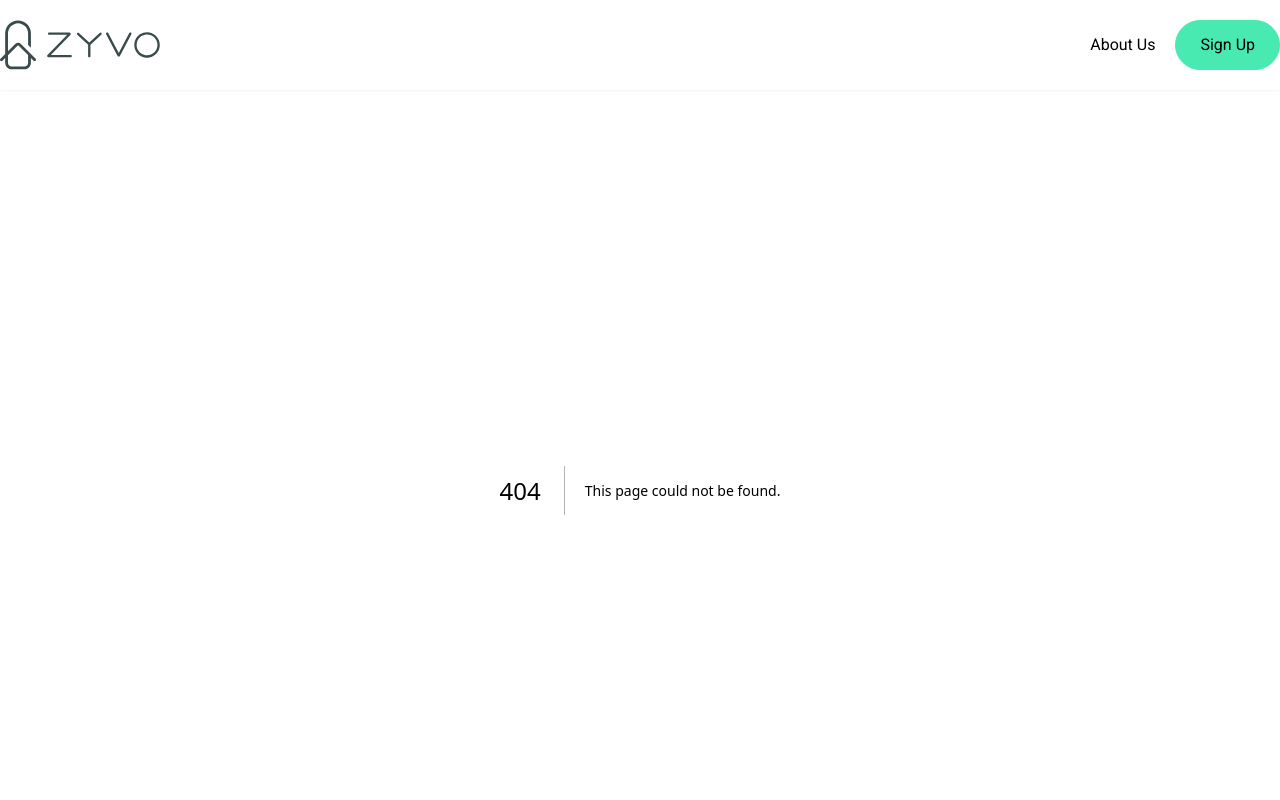
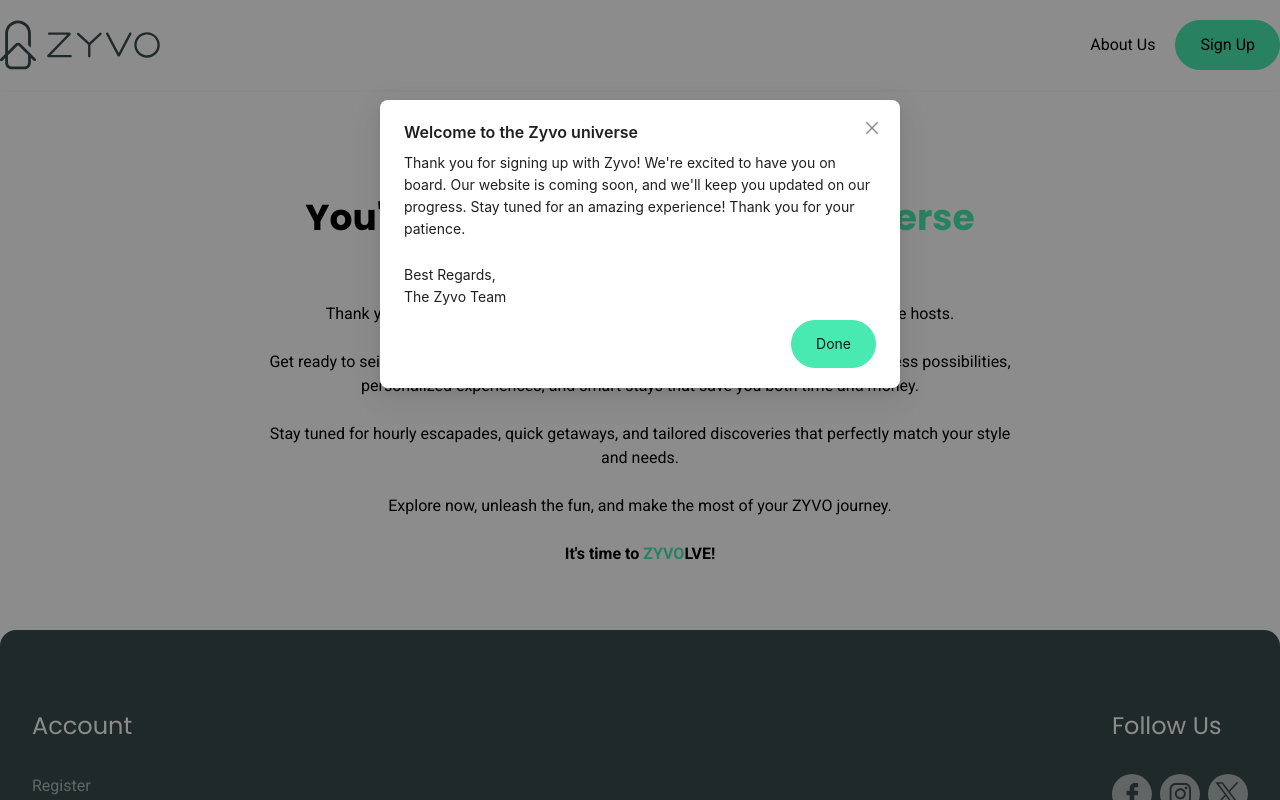
Before and after one commit to stechx1/zyvo-new, a Next.js app: page /welcome in a window 1280 px wide. Before the commit this address had no page. Shown: the top 800 px of the page. Built offline with nearby package versions, Linux system fonts and the light colour scheme; no server answers.

Commit message:
added welcome email

```diff
--- a/app/about/page.jsx
+++ b/app/about/page.jsx
@@ -54,6 +54,7 @@
         />
       </div>
 
+      {isSignedIn && (
         <div
           data-aos='fade-up'
           className='flex flex-col gap-4 my-24 justify-center items-center'
@@ -64,12 +65,11 @@
             MOMENT IS YOURS
           </span>
 
-        {isSignedIn && (
           <Button onClick={() => setSignupModal(true)}>
             Create your ZYVO account
           </Button>
+        </div>
       )}
-      </div>
     </>
   );
 };
--- /dev/null
+++ b/app/api/register/route.js
@@ -0,0 +1,36 @@
+// Import required packages
+import { NextResponse } from 'next/server';
+
+const nodemailer = require('nodemailer');
+
+// Create a transporter with your email service settings
+const transporter = nodemailer.createTransport({
+  service: 'Gmail', // e.g., 'Gmail'
+  auth: {
+    user: process.env.NEXT_PUBLIC_EMAIL,
+    pass: process.env.NEXT_PUBLIC_EMAIL_PASSWORD,
+  },
+});
+
+export async function POST(req, res) {
+  if (req.method === 'POST') {
+    const body = await req.json();
+
+    const mailOptions = {
+      from: process.env.NEXT_PUBLIC_EMAIL,
+      to: body.email,
+      subject: 'Welcome to Our App!',
+      text: 'Thank you for signing up for our app. We are excited to have you on board!',
+    };
+
+    try {
+      await transporter.sendMail(mailOptions);
+      return new NextResponse('Welcome email sent', { status: 200 });
+    } catch (error) {
+      console.error('Error sending welcome email', error);
+      return new NextResponse('Error sending welcome email', { status: 500 });
+    }
+  } else {
+    console.log('Use POST');
+  }
+}
--- a/app/layout.js
+++ b/app/layout.js
@@ -3,6 +3,8 @@
 import { Poppins, Roboto } from 'next/font/google';
 import { AOSInit } from '@/AOSInit';
 import { Footer } from '@/components/Footer';
+import StyledComponentsRegistry from '@/lib/AntRegistry';
+import { ClerkProvider } from '@clerk/nextjs';
 
 const poppins = Poppins({
   subsets: ['latin'],
@@ -19,21 +21,23 @@
 });
 
 export const metadata = {
-  title: 'Create Next App',
+  title: 'ZYVO | Hourly spaces',
   description: 'Generated by create next app',
 };
 
 export default function RootLayout({ children }) {
   return (
-    <>
+    <ClerkProvider>
       <AOSInit />
       <html lang='en'>
         <body className={`${roboto.className} ${poppins.className} `}>
-          <Navbar />
-          {children}
-          <Footer />
+          <StyledComponentsRegistry>
+            <Navbar />
+            {children}
+            <Footer />
+          </StyledComponentsRegistry>
         </body>
       </html>
-    </>
+    </ClerkProvider>
   );
 }
--- a/app/page.js
+++ b/app/page.js
@@ -8,14 +8,12 @@
   ShortTermSection,
 } from '@/collections';
 
-import { useState } from 'react';
-// import {
-//   useUser
-// } from '@clerk/nextjs';
+import {
+  useUser
+} from '@clerk/nextjs';
 
 export default function Home() {
-  // const {isSignedIn } = useUser();
-  var isSignedIn = false;
+  const {isSignedIn } = useUser();
   return (
     <>
       <div className='bg-[url("/banner-bg.png")] bg-cover bg-center flex flex-col justify-center items-center '>
--- /dev/null
+++ b/app/sign-in/[[...sign-in]]/page.jsx
@@ -0,0 +1,20 @@
+import { SignIn } from '@clerk/nextjs';
+
+export default function Page() {
+  return (
+    <div className='bg-[url("/banner-bg.png")] bg-cover bg-center h-screen flex flex-col justify-center items-center'>
+      <SignIn
+        appearance={{
+          elements: {
+            formButtonPrimary:
+              'bg-primary rounded-full text-black hover:bg-[#39C995] py-5',
+            footerActionLink: 'text-primary underline',
+            formFieldInput:
+              'border border-solid border-gray-400 text-[18px] !important shadow-none outline-none rounded-[100px] h-[55px] px-6 focus:border-primary active:border-primary focus:outline-none active:outline-none',
+              formFieldAction: "text-primary underline"
+          },
+        }}
+      />
+    </div>
+  );
+}
--- /dev/null
+++ b/app/sign-up/[[...sign-up]]/page.jsx
@@ -0,0 +1,20 @@
+/* eslint-disable @next/next/no-img-element */
+import { SignUp } from '@clerk/nextjs';
+
+export default function Page() {
+  return (
+    <div className='bg-[url("/banner-bg.png")] bg-cover bg-center h-screen flex flex-col justify-center items-center'>
+      <SignUp
+        appearance={{
+          elements: {
+            formButtonPrimary:
+              'bg-primary rounded-full text-black hover:bg-[#39C995] py-5',
+            footerActionLink: 'text-primary underline',
+            formFieldInput:
+              'border border-solid border-gray-400 text-[18px] !important shadow-none outline-none rounded-[100px] h-[55px] px-6 focus:border-primary active:border-primary focus:outline-none active:outline-none',
+          },
+        }}
+      />
+    </div>
+  );
+}
--- /dev/null
+++ b/app/welcome/page.jsx
@@ -0,0 +1,87 @@
+'use client';
+import React, { useEffect, useState } from 'react';
+import { Modal } from 'antd';
+import axios from 'axios';
+import { Button } from '@/components';
+import { poppins } from '@/utils/font';
+import { useUser } from '@clerk/nextjs';
+const Home = () => {
+  const [isModalOpen, setIsModalOpen] = useState(false);
+  const { user } = useUser();
+
+  useEffect(() => {
+    console.log(Boolean(user?.primaryEmailAddress?.emailAddress));
+    const sendEmail = async () => {
+      const email = user?.primaryEmailAddress?.emailAddress;
+      const response = await axios.post('/api/register', { email });
+      console.log(response);
+    };
+    if (user?.primaryEmailAddress?.emailAddress) {
+      sendEmail();
+    }
+    setIsModalOpen(true);
+  }, [user]);
+
+  const handleOk = () => {
+    setIsModalOpen(false);
+  };
+  const handleCancel = () => {
+    setIsModalOpen(false);
+  };
+  return (
+    <div className=''>
+      <Modal
+        title='Welcome to the Zyvo universe'
+        open={isModalOpen}
+        onOk={handleOk}
+        onCancel={handleCancel}
+        footer={<Button onClick={handleCancel}>Done</Button>}
+      >
+        <p>
+          Thank you for signing up with Zyvo! We&apos;re excited to have you on
+          board. Our website is coming soon, and we&apos;ll keep you updated on
+          our progress. Stay tuned for an amazing experience! Thank you for your
+          patience.
+        </p>
+        <div className='mt-6'>
+          <p>Best Regards,</p>
+          <p>The Zyvo Team</p>
+        </div>
+      </Modal>
+
+      <div className='container mx-auto flex flex-col my-16  justify-center items-center'>
+        <p className='text-lg font-bold'>Its Official!</p>
+        <h2
+          className={`text-center font-bold text-4xl my-4 ${poppins.className}`}
+        >
+          You&apos;re now part of the{' '}
+          <span className='text-primary'>Zyvo Universe</span>
+        </h2>
+        <div className='flex flex-col gap-6 justify-center items-center text-center w-[60%]'>
+          <p>We&apos;re stoked to have you on board!</p>
+          <p>
+            Thank you for joining our vibrant community of flexible adventurers
+            and innovative hosts.
+          </p>
+          <p>
+            Get ready to seize every moment, one hour at a time! Your journey
+            with us promises endless possibilities, personalized experiences,
+            and smart stays that save you both time and money.
+          </p>
+          <p>
+            Stay tuned for hourly escapades, quick getaways, and tailored
+            discoveries that perfectly match your style and needs.
+          </p>
+          <p>
+            Explore now, unleash the fun, and make the most of your ZYVO
+            journey.
+          </p>
+          <p className='font-bold'>
+            It&apos;s time to <span className='text-primary'>ZYVO</span>LVE!
+          </p>
+        </div>
+      </div>
+    </div>
+  );
+};
+export default Home;
--- a/components/Navbar.jsx
+++ b/components/Navbar.jsx
@@ -2,14 +2,11 @@
 import { Button } from './Button';
 import { useRouter } from 'next/navigation';
 import { Container } from './Container';
-// import {
-//   UserButton, useUser
-// } from '@clerk/nextjs';
+import { UserButton, useUser } from '@clerk/nextjs';
 
 /* eslint-disable @next/next/no-img-element */
 export const Navbar = () => {
-  var isSignedIn = false;
-  // const { isSignedIn } = useUser();
+  const { isSignedIn } = useUser();
 
   const router = useRouter();
   return (
@@ -29,12 +26,12 @@
             </Button>
             {isSignedIn ? (
               <>
-                {/* <UserButton afterSignOutUrl='/' /> */}
+                <UserButton afterSignOutUrl='/' />
               </>
             ) : (
               <Button
                 onClick={() => {
-                  router.push("/sign-up")
+                  router.push('/sign-up');
                 }}
               >
                 Sign Up
--- /dev/null
+++ b/lib/AntRegistry.jsx
@@ -0,0 +1,18 @@
+'use client';
+
+import React from 'react';
+import { StyleProvider, createCache, extractStyle } from '@ant-design/cssinjs';
+import { useServerInsertedHTML } from 'next/navigation';
+
+const StyledComponentsRegistry = ({ children }) => {
+  const cache = createCache();
+  useServerInsertedHTML(() => (
+    <style
+      id='antd'
+      dangerouslySetInnerHTML={{ __html: extractStyle(cache, true) }}
+    />
+  ));
+  return <StyleProvider cache={cache}>{children}</StyleProvider>;
+};
+
+export default StyledComponentsRegistry;
--- a/package.json
+++ b/package.json
@@ -9,11 +9,16 @@
     "lint": "next lint"
   },
   "dependencies": {
+    "@ant-design/cssinjs": "^1.16.2",
+    "@clerk/nextjs": "^4.23.2",
+    "antd": "^5.8.4",
     "aos": "^2.3.4",
     "autoprefixer": "10.4.15",
+    "axios": "^1.4.0",
     "eslint": "8.47.0",
     "eslint-config-next": "13.4.19",
     "next": "13.4.19",
+    "nodemailer": "^6.9.4",
     "postcss": "8.4.28",
     "react": "18.2.0",
     "react-dom": "18.2.0",
```
Also changed, not shown: middleware.js (added, +12 -0 lines), 1 other file (tests, documents, lock files or other folders). Lines whose indentation alone changed are shown as unchanged.
